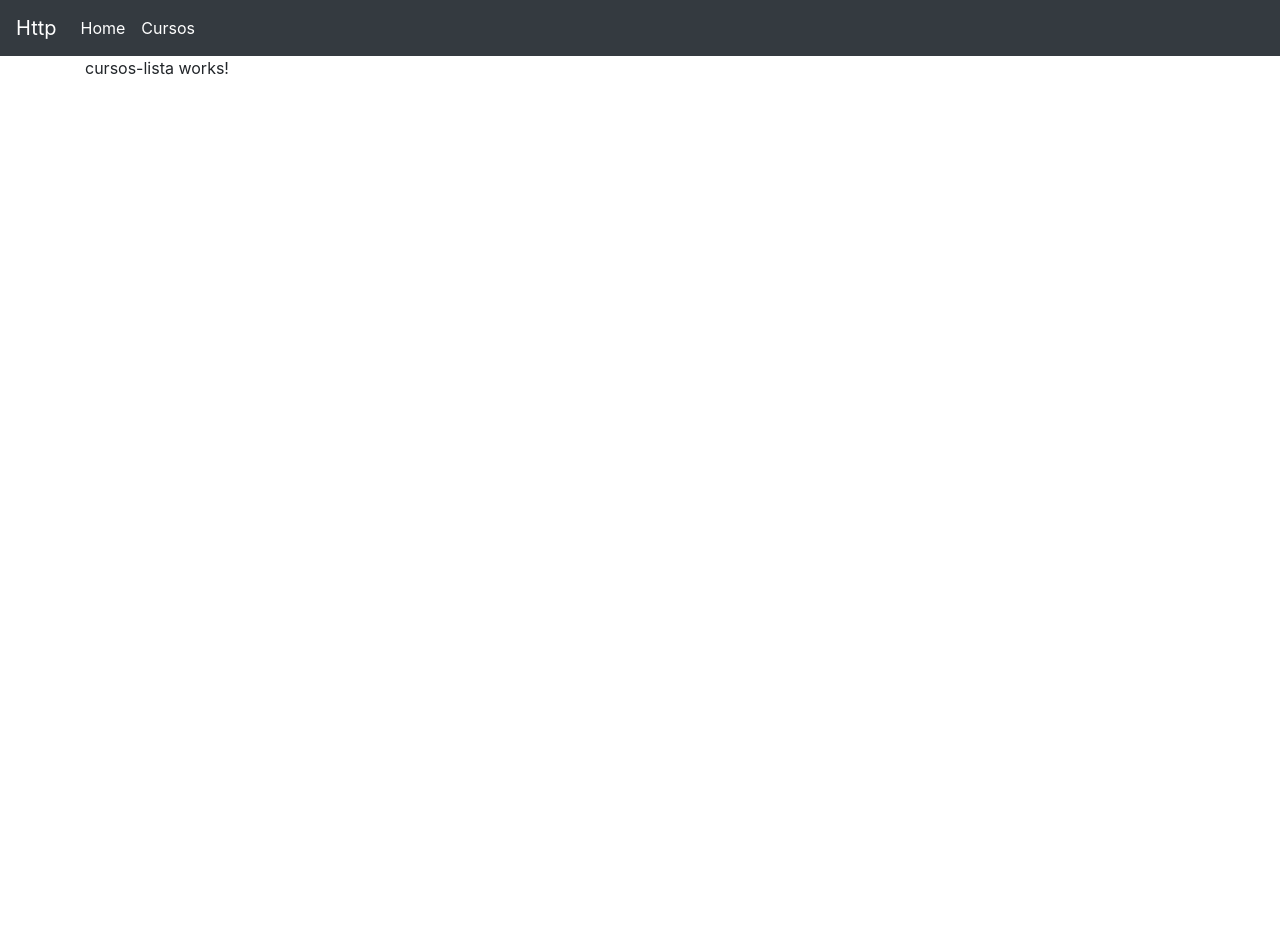
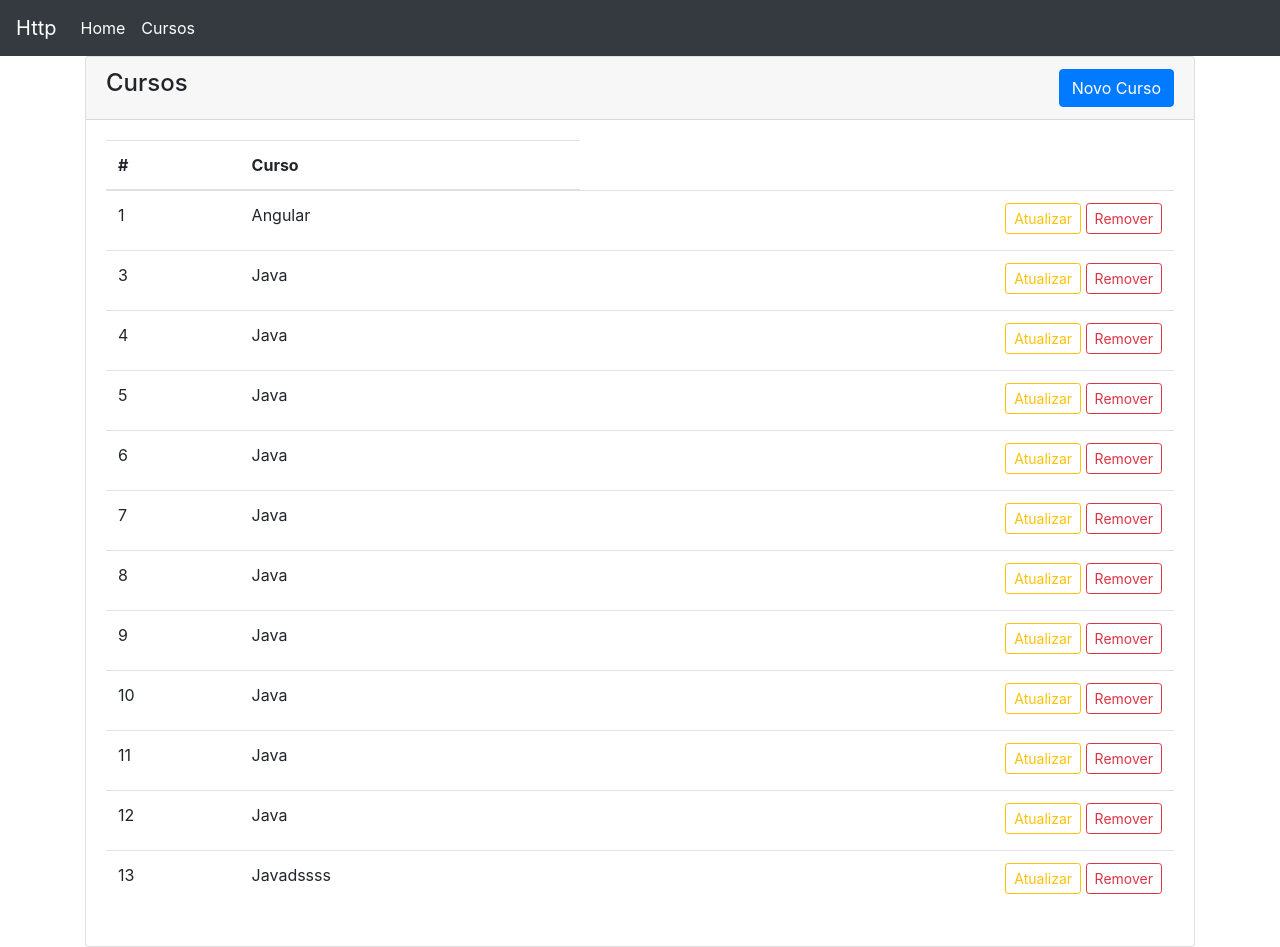
Before and after one commit to Danlei27/Angular-HTTP, an Angular app: page /cursos in a window 1280 px wide. Before the commit the page ends 800 px from the top, so only its background shows below. Built offline with nearby package versions, Linux system fonts and the light colour scheme; data requests are answered from the project's data file.

Commit message:
Http GET: listar registros

```diff
--- a/db.json
+++ b/db.json
@@ -43,6 +43,10 @@
     {
       "nome": "Java",
       "id": 12
+    },
+    {
+      "nome": "Javadssss",
+      "id": 13
     }
   ]
 }
--- a/src/app/app.module.ts
+++ b/src/app/app.module.ts
@@ -3,6 +3,7 @@
 
 import { AppRoutingModule } from './app-routing.module';
 import { AppComponent } from './app.component';
+import { HttpClientModule } from '@angular/common/http';
 
 @NgModule({
   declarations: [
@@ -10,7 +11,8 @@
   ],
   imports: [
     BrowserModule,
-    AppRoutingModule
+    AppRoutingModule,
+    HttpClientModule
   ],
   providers: [],
   bootstrap: [AppComponent]
--- a/src/app/cursos/cursos-lista/cursos-lista.component.html
+++ b/src/app/cursos/cursos-lista/cursos-lista.component.html
@@ -1 +1,38 @@
-<p>cursos-lista works!</p>
+<div class="card">
+    <div class="card-header">
+        <div class="float-left">
+            <h4>Cursos</h4>
+        </div>
+        <div class="float-right">
+            <button type="button" class="btn btn-primary" [routerLink]="['novo']">Novo Curso</button>
+        </div>
+    </div>
+    <div class="card-body">
+        <table class="table table-hover">
+            <thead>
+                <tr>
+                    <th>#</th>
+                    <th>Curso</th>
+                </tr>
+            </thead>
+            <tbody>
+                <tr *ngFor="let curso of cursos">
+                    <td>{{ curso.id }}</td>
+                    <td>{{ curso.nome }}</td>
+                    <td>
+                        <span class="float-right">
+                            <button class="btn btn-outline-warning mb-1 btn-sm">
+                                Atualizar
+                            </button>
+
+
+                            <button class="btn btn-outline-danger mb-1 btn-sm">
+                                Remover
+                            </button>
+                        </span>
+                    </td>
+                </tr>
+            </tbody>
+        </table>
+    </div>
+</div>
--- a/src/app/cursos/cursos-lista/cursos-lista.component.ts
+++ b/src/app/cursos/cursos-lista/cursos-lista.component.ts
@@ -1,15 +1,23 @@
 import { Component, OnInit } from '@angular/core';
+import { CursosService } from '../cursos.service';
+import { Curso } from './cursos';
 
 @Component({
   selector: 'app-cursos-lista',
   templateUrl: './cursos-lista.component.html',
-  styleUrls: ['./cursos-lista.component.scss']
+  styleUrls: ['./cursos-lista.component.scss'],
+  preserveWhitespaces: true
 })
 export class CursosListaComponent implements OnInit {
 
-  constructor() { }
+  cursos: Curso[];
+
+  constructor(private service: CursosService) { }
 
   ngOnInit(): void {
+    this.service.list()
+    .subscribe(dados => this.cursos = dados);
+
   }
 
 }
--- /dev/null
+++ b/src/app/cursos/cursos-lista/cursos.ts
@@ -0,0 +1,4 @@
+export interface Curso {
+    id: number;
+    nome: string;
+}
--- /dev/null
+++ b/src/app/cursos/cursos.service.ts
@@ -0,0 +1,20 @@
+import { Injectable } from '@angular/core';
+import { HttpClient } from '@angular/common/http'
+import { Curso } from './cursos-lista/cursos';
+import { tap } from 'rxjs/operators';
+@Injectable({
+  providedIn: 'root'
+})
+export class CursosService {
+
+  private readonly API = 'http://localhost:3000/cursos';
+
+  constructor(private http: HttpClient) { }
+
+  list(){
+    return this.http.get<Curso[]>(this.API)
+      // .pipe(
+      //   tap(console.log)
+      // )//debugar
+  }
+}
```
Also changed, not shown: 1 other file (tests, documents, lock files or other folders).
